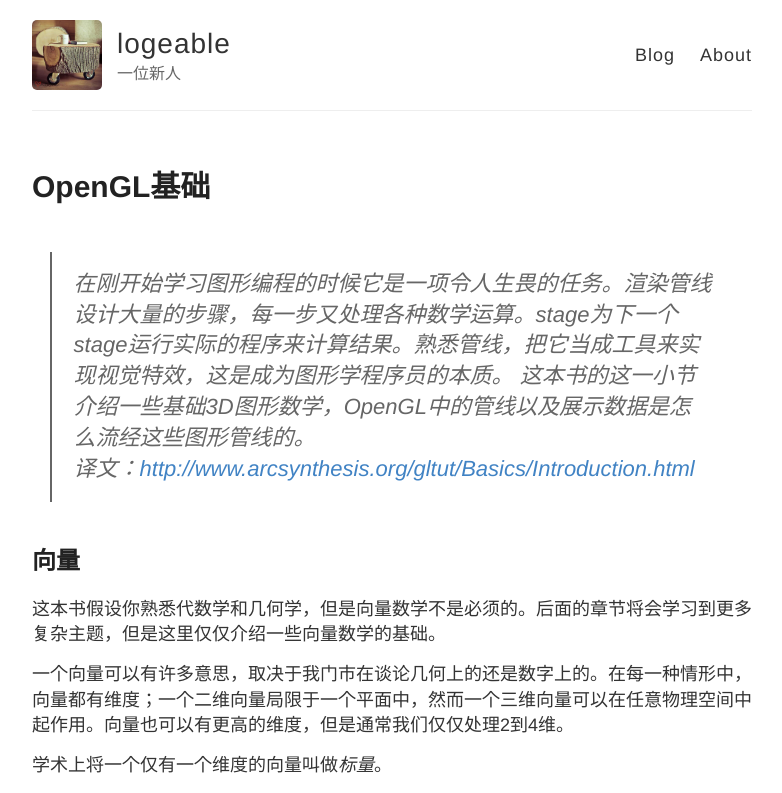
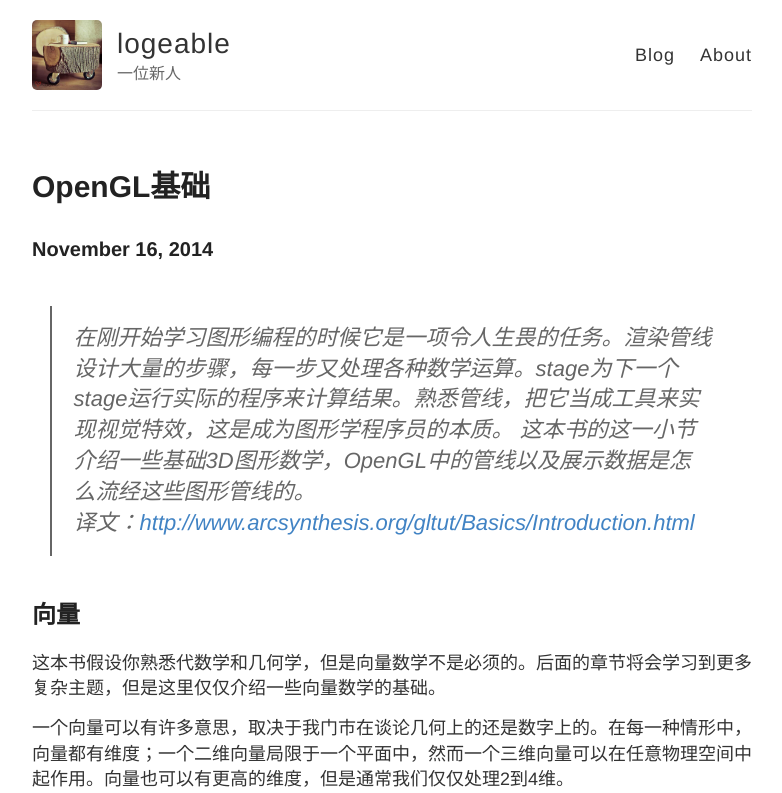
Before and after one commit to logeable/logeable.github.io, a Jekyll site: the page built from index.html, in a window 1280 px wide. Shown: the top 793 px of the page, without its empty margins (248-1030 px from the left). Built offline with Jekyll 4.4.1, drawn with Linux system fonts in a browser that asks for light colours.

Commit message:
Update index.html

```diff
--- a/index.html
+++ b/index.html
@@ -7,7 +7,7 @@ layout: default
     <article class="post">
 
       <h1><a href="{{ site.baseurl }}{{ post.url }}">{{ post.title }}</a></h1>
-      <h3>{{ page.date | date: "%B %e, %Y" }}</h3>
+      <h3>{{ post.date | date: "%B %e, %Y" }}</h3>
       <div class="entry">
         {{ post.content | truncatewords:20}}
       </div>
```
